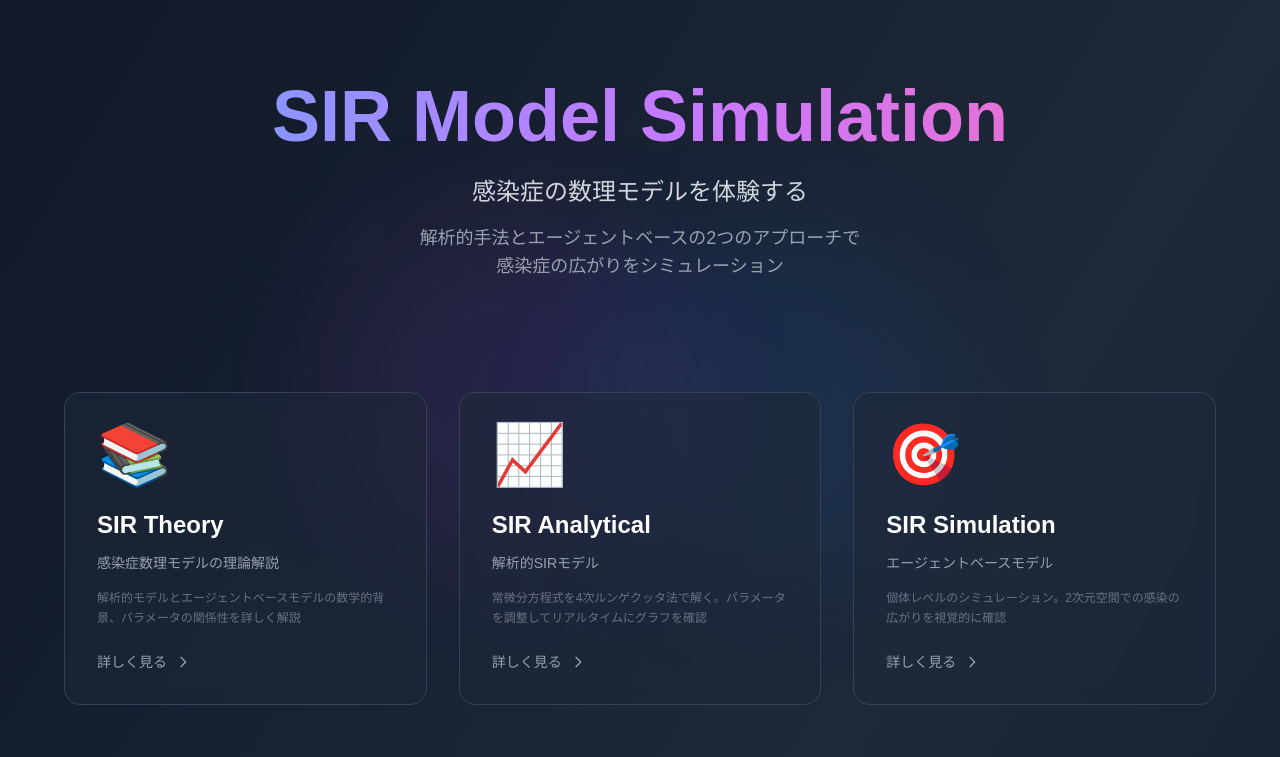
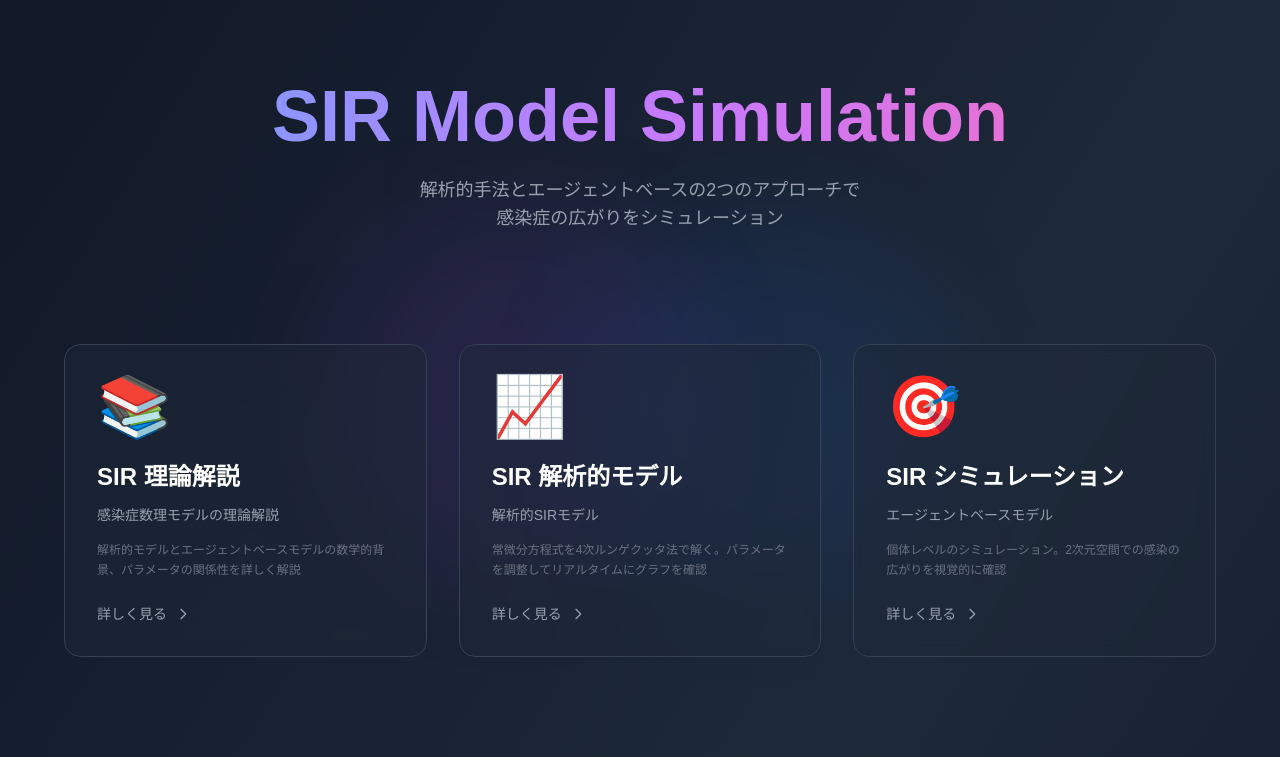
Before and after one commit to webshoten/sir_dynamic_simulation_by_nextjs, a Next.js app: page / in a window 1280 px wide. Shown: the top 757 px of the page. Built offline with nearby package versions, Linux system fonts and the light colour scheme.

Commit message:
説明文

```diff
--- a/src/app/page.tsx
+++ b/src/app/page.tsx
@@ -12,7 +12,7 @@ export default function Home() {
 
   const projects = [
     {
-      title: 'SIR Theory',
+      title: 'SIR 理論解説',
       description: '感染症数理モデルの理論解説',
       longDescription:
         '解析的モデルとエージェントベースモデルの数学的背景、パラメータの関係性を詳しく解説',
@@ -22,7 +22,7 @@ export default function Home() {
       color: 'purple',
     },
     {
-      title: 'SIR Analytical',
+      title: 'SIR 解析的モデル',
       description: '解析的SIRモデル',
       longDescription:
         '常微分方程式を4次ルンゲクッタ法で解く。パラメータを調整してリアルタイムにグラフを確認',
@@ -32,7 +32,7 @@ export default function Home() {
       color: 'blue',
     },
     {
-      title: 'SIR Simulation',
+      title: 'SIR シミュレーション',
       description: 'エージェントベースモデル',
       longDescription:
         '個体レベルのシミュレーション。2次元空間での感染の広がりを視覚的に確認',
@@ -62,9 +62,6 @@ export default function Home() {
             <h1 className="text-6xl md:text-7xl font-bold mb-6 bg-gradient-to-r from-blue-400 via-purple-400 to-pink-400 bg-clip-text text-transparent">
               SIR Model Simulation
             </h1>
-            <p className="text-xl md:text-2xl text-gray-300 mb-4">
-              感染症の数理モデルを体験する
-            </p>
             <p className="text-lg text-gray-400 max-w-2xl mx-auto">
               解析的手法とエージェントベースの2つのアプローチで
               <br />
--- a/src/components/fan-navigation.tsx
+++ b/src/components/fan-navigation.tsx
@@ -9,11 +9,11 @@ interface NavItem {
 }
 
 const navItems: NavItem[] = [
-  { label: 'Home', href: '/' },
-  { label: 'Profile', href: '/profile' },
-  { label: 'SIR theory', href: '/works/sir-theory' },
-  { label: 'SIR analytical', href: '/works/sir-analytical' },
-  { label: 'SIR simulation', href: '/works/sir-simulation' },
+  { label: 'Top', href: '/' },
+  { label: 'プロフィール', href: '/profile' },
+  { label: 'SIR 理論解説', href: '/works/sir-theory' },
+  { label: 'SIR 解析的モデル', href: '/works/sir-analytical' },
+  { label: 'SIR シミュレーション', href: '/works/sir-simulation' },
 ];
 
 export function FanNavigation() {
--- a/src/features/sir-simulation/ui/main.tsx
+++ b/src/features/sir-simulation/ui/main.tsx
@@ -33,6 +33,7 @@ export const SirSimulationMain = () => {
     metricsRef,
   });
 
+  //configだけ監視
   const config = useSimStore((state) => state.config);
 
   return (
```
